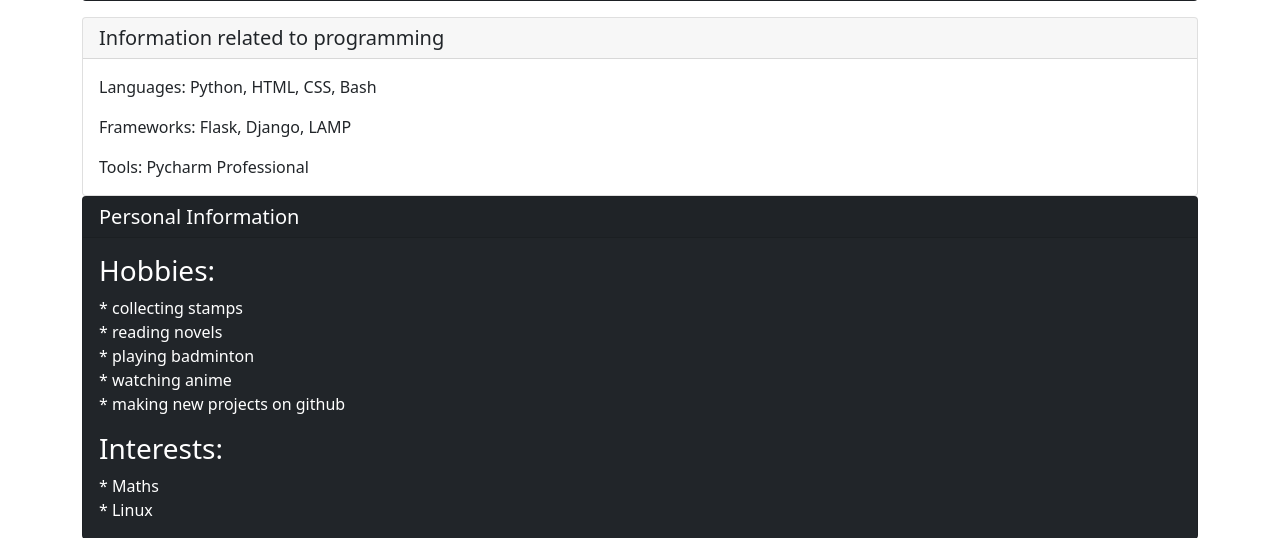
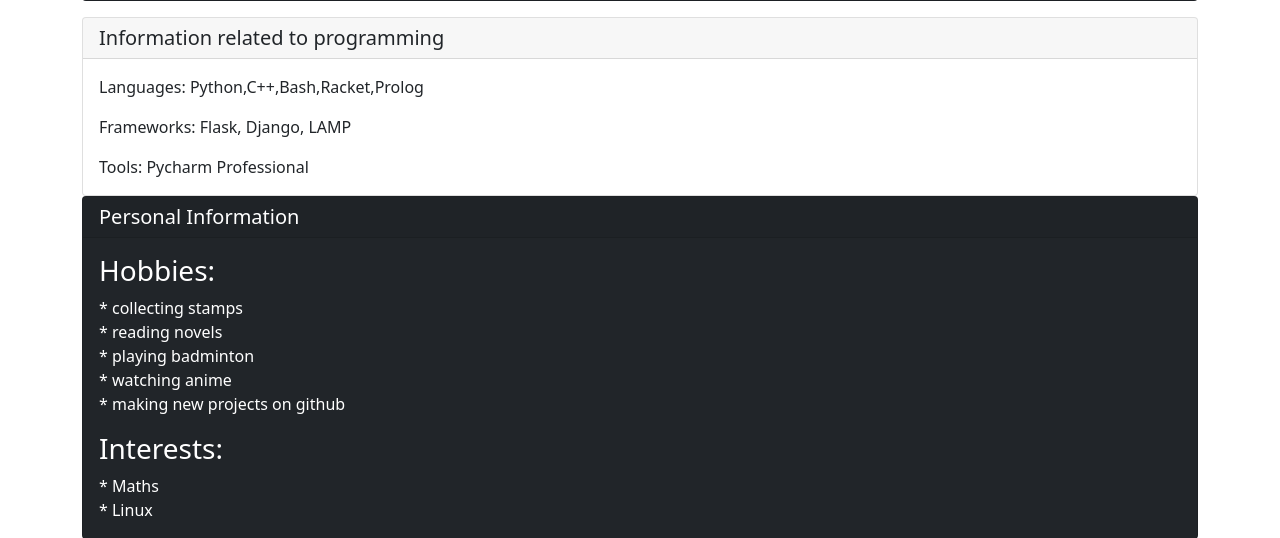
Before and after one commit to Amazeryogo/amazeryogo.in, a Flask app: page / in a window 1280 px wide. Shown: the part 775-1313 px from the top of the page. Run offline with Flask 2, Linux system fonts and the light colour scheme; some libraries are stand-ins or nearby versions.

Commit message:
Update index.html

```diff
--- a/src/templates/index.html
+++ b/src/templates/index.html
@@ -37,7 +37,7 @@
     <div class="card">
         <h5 class="card-header">Information related to programming</h5>
         <div class="card-body">
-            <p class="card-text">Languages: Python, HTML, CSS, Bash</p>
+            <p class="card-text">Languages: Python,C++,Bash,Racket,Prolog</p>
             <p class="card-text">Frameworks: Flask, Django, LAMP</p>
             <p class="card-text">Tools: Pycharm Professional</p>
         </div>
```
